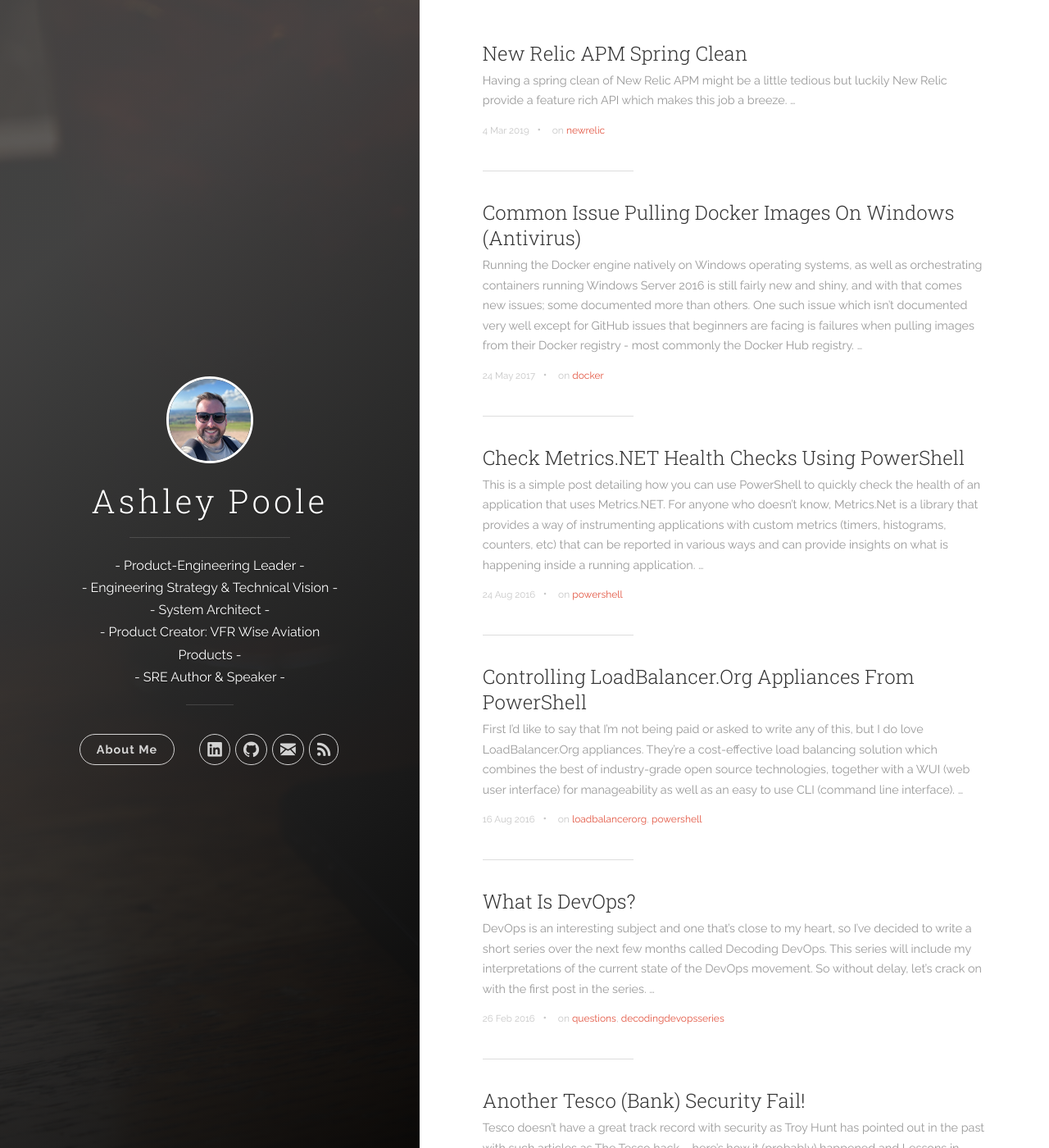
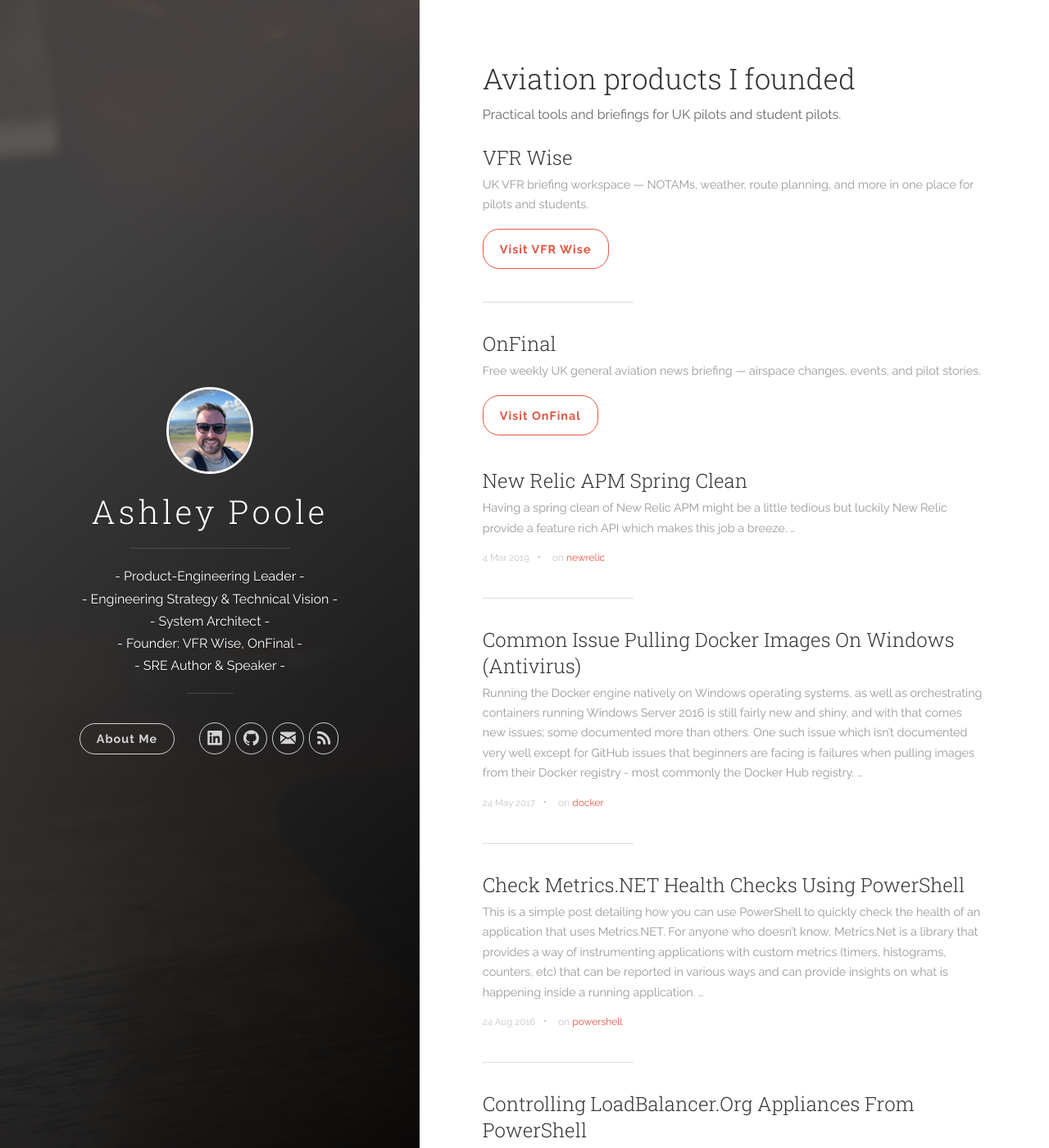
Before and after one commit to AshleyPoole/ashleypoole.github.io, a Jekyll site: the page built from index.html, in a window 1280 px wide and 1400 px high. Shown: the whole window at 82% size. Built offline with Jekyll 4.4.1, drawn with Linux system fonts in a browser that asks for light colours; the list of posts is cut into pages by our own code.

Commit message:
Feature VFR Wise and OnFinal on the homepage with founder backlinks.
Make the homepage indexable and surface both aviation products in the sidebar and About Me for referral and SEO traffic.

Co-authored-by: Cursor <cursoragent@cursor.com>

```diff
--- a/_config.yml
+++ b/_config.yml
@@ -1,7 +1,7 @@
 # Site settings
 title: Ashley Poole
-description: 'Product-engineering leader focused on engineering strategy, technical vision and system architecture across enterprise, scale-up and start-up environments. Creator of VFR Wise aviation products.'
-intro_description: '- Product-Engineering Leader -<br />- Engineering Strategy & Technical Vision -<br />- System Architect -<br />- Product Creator: <a href="https://vfrwise.co.uk" target="_blank" rel="noopener">VFR Wise Aviation Products</a> -<br />- SRE Author & Speaker -<br />'
+description: 'Product-engineering leader focused on engineering strategy, technical vision and system architecture across enterprise, scale-up and start-up environments. Founder of VFR Wise and OnFinal aviation products.'
+intro_description: '- Product-Engineering Leader -<br />- Engineering Strategy & Technical Vision -<br />- System Architect -<br />- Founder: <a href="https://vfrwise.co.uk" target="_blank" rel="noopener">VFR Wise</a>, <a href="https://onfinal.co.uk" target="_blank" rel="noopener">OnFinal</a> -<br />- SRE Author & Speaker -<br />'
 url: 'ashleypoole.co.uk'
 baseurl: ''
 # google_analytics: 'UA-XXXXXX-X'
--- a/css/main.scss
+++ b/css/main.scss
@@ -57,3 +57,25 @@ pre.highlight code,
   border: 3px solid #fff;
   border-radius:100%;
 }
+
+.featured-products {
+  margin-bottom: 2em;
+}
+
+.featured-products__heading {
+  margin-bottom: 0.35em;
+}
+
+.featured-products__intro {
+  margin-bottom: 1.5em;
+  color: #666;
+}
+
+.featured-products__cta {
+  margin: 0.75em 0 1.25em;
+}
+
+.featured-products__cta .btn {
+  display: inline-block;
+  text-decoration: none;
+}
--- a/index.html
+++ b/index.html
@@ -1,9 +1,27 @@
 ---
 layout: default
-robots: noindex
 ---
 
 <div class="main-post-list">
+
+  <section class="featured-products">
+    <h2 class="featured-products__heading">Aviation products I founded</h2>
+    <p class="featured-products__intro">Practical tools and briefings for UK pilots and student pilots.</p>
+    <ol class="post-list">
+      <li>
+        <h3 class="post-list__post-title post-title"><a href="https://vfrwise.co.uk" title="VFR Wise" target="_blank" rel="noopener">VFR Wise</a></h3>
+        <p class="excerpt">UK VFR briefing workspace — NOTAMs, weather, route planning, and more in one place for pilots and students.</p>
+        <p class="featured-products__cta"><a href="https://vfrwise.co.uk" class="btn" target="_blank" rel="noopener">Visit VFR Wise</a></p>
+        <hr class="post-list__divider">
+      </li>
+      <li>
+        <h3 class="post-list__post-title post-title"><a href="https://onfinal.co.uk" title="OnFinal" target="_blank" rel="noopener">OnFinal</a></h3>
+        <p class="excerpt">Free weekly UK general aviation news briefing — airspace changes, events, and pilot stories.</p>
+        <p class="featured-products__cta"><a href="https://onfinal.co.uk" class="btn" target="_blank" rel="noopener">Visit OnFinal</a></p>
+        <hr class="post-list__divider">
+      </li>
+    </ol>
+  </section>
 
   <ol class="post-list">
     {% for post in paginator.posts %}
```
Also changed, not shown: pages/about-me.md (+1 -1 lines).
